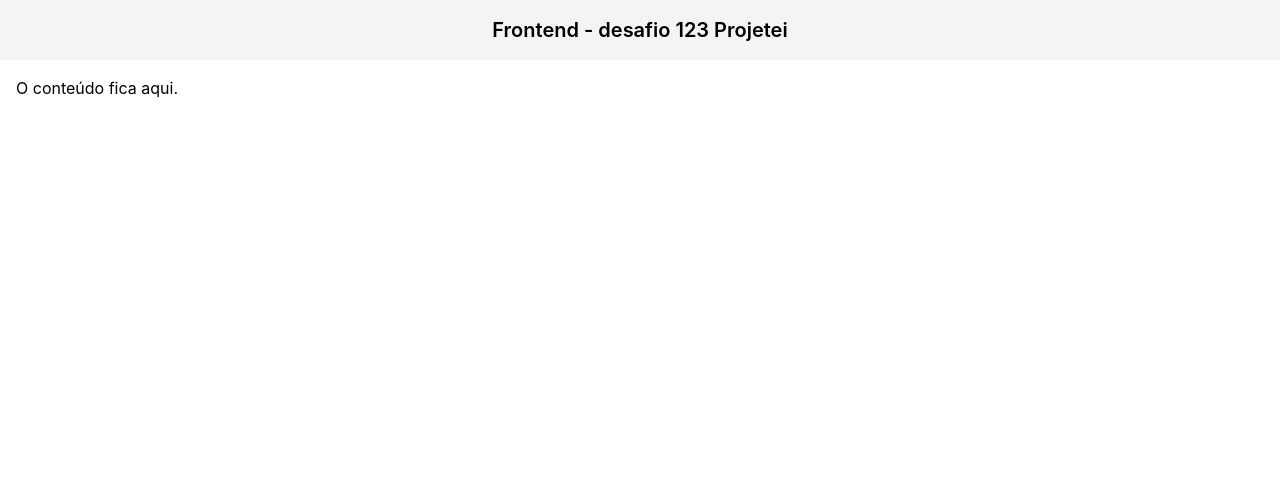
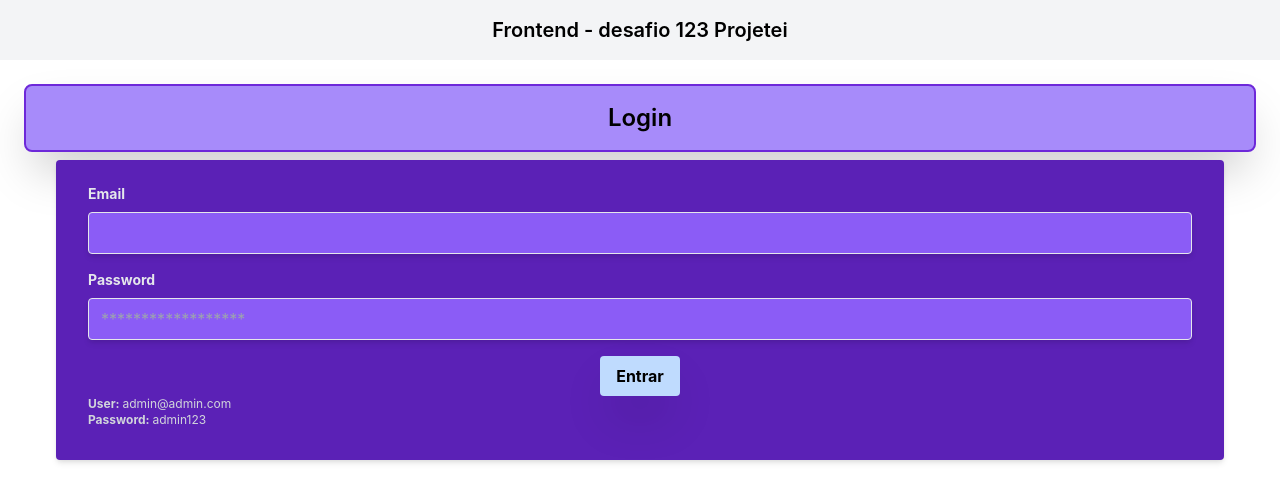
Before and after one commit to ThyMont/frontend-desafio-123-projetei, a React (Create React App) app: page /login in a window 1280 px wide. Shown: the top 502 px of the page. Built offline with nearby package versions, Linux system fonts and the light colour scheme.

Commit message:
Implementação das rotas iniciais e função de Login

```diff
--- a/src/App.jsx
+++ b/src/App.jsx
@@ -1,14 +1,13 @@
 import Header from './components/Header';
 import Main from './components/Main';
+import Router from './routes';
 
 export default function App() {
-  console.log('Teste no console do navegador');
-
   return (
     <div>
       <Header>Frontend - desafio 123 Projetei</Header>
       <Main>
-        <h2>O conteúdo fica aqui.</h2>
+        <Router />
       </Main>
     </div>
   );
--- /dev/null
+++ b/src/api/index.js
@@ -0,0 +1,12 @@
+//import Axios from 'axios';
+
+//const axios = Axios();
+
+const auth = ({ email, password }) => {
+  if (email === 'admin@admin.com' && password === 'admin123') {
+    return { email };
+  }
+  return;
+};
+
+export { auth };
--- /dev/null
+++ b/src/history.js
@@ -0,0 +1,5 @@
+import { createBrowserHistory } from 'history';
+
+const history = createBrowserHistory();
+
+export { history };
--- /dev/null
+++ b/src/pages/Home.jsx
@@ -0,0 +1,11 @@
+export default function Home() {
+  const handleSair = () => {
+    localStorage.clear();
+  };
+  return (
+    <div>
+      <button onClick={handleSair}>SAIR</button>
+      ESTOU NA HOME
+    </div>
+  );
+}
--- /dev/null
+++ b/src/pages/Login.jsx
@@ -0,0 +1,93 @@
+import { Formik, Form, Field, ErrorMessage } from 'formik';
+import * as yup from 'yup';
+import { auth } from '../api';
+import { history } from '../history';
+
+export default function Login() {
+  const handleSubmit = (values) => {
+    const user = auth(values);
+    if (user) {
+      localStorage.setItem('app-token', user);
+      history.push('/');
+    } else {
+      alert('Login Inválido');
+    }
+  };
+  const validations = yup.object().shape({
+    email: yup
+      .string()
+      .email('*Informe um email válido')
+      .required('*Email Obrigatório'),
+    password: yup
+      .string()
+      .min(6, '*A senha deve conter pelo menos 6 caracteres')
+      .required('*Senha Obrigatória'),
+  });
+  return (
+    <div>
+      <h1 className="text-center m-2   p-4 text-2xl font-semibold shadow-2xl bg-purple-400 border-2 border-purple-700 rounded-lg">
+        Login
+      </h1>
+      <Formik
+        initialValues={{}}
+        onSubmit={handleSubmit}
+        validationSchema={validations}
+      >
+        <Form className="bg-purple-800 shadow-md rounded px-8 pt-6 pb-8 mb-10 mx-10 flex flex-col">
+          <div className="mb-4 ">
+            <label
+              className="text-gray-200 block text-sm font-bold mb-2"
+              htmlFor="email"
+            >
+              Email
+            </label>
+            <Field
+              name="email"
+              className="shadow-md bg-purple-500 hover:bg-purple-600 appearance-none border rounded w-full py-2 px-3 text-grey-darker"
+            />
+            <ErrorMessage
+              component="span"
+              name="email"
+              className="text-yellow-300 font-semibold"
+            ></ErrorMessage>
+          </div>
+          <div className="mb-4 ">
+            <label
+              className="text-gray-200 block text-grey-darker text-sm font-bold mb-2"
+              htmlFor="password"
+            >
+              Password
+            </label>
+            <Field
+              name="password"
+              className="shadow-md bg-purple-500 hover:bg-purple-600 appearance-none border rounded w-full py-2 px-3 text-grey-darker"
+              type="password"
+              placeholder="******************"
+            />
+            <ErrorMessage
+              component="span"
+              name="password"
+              className="text-yellow-300 font-semibold"
+            />
+          </div>
+          <div className="flex items-center justify-between">
+            <button
+              className="shadow-2xl mx-auto bg-blue-200 hover:bg-blue-500 text-black font-bold py-2 px-4 rounded"
+              type="submit"
+            >
+              Entrar
+            </button>
+          </div>
+          <div className="text-gray-300 text-xs">
+            <p>
+              <strong>User: </strong>admin@admin.com
+            </p>
+            <p>
+              <strong>Password: </strong>admin123
+            </p>
+          </div>
+        </Form>
+      </Formik>
+    </div>
+  );
+}
--- /dev/null
+++ b/src/pages/NotFound.jsx
@@ -0,0 +1,3 @@
+export default function NotFound() {
+  return <div>Página não encontrada</div>;
+}
--- /dev/null
+++ b/src/routes/PrivateRoute.jsx
@@ -0,0 +1,16 @@
+import { Route, Redirect } from 'react-router';
+export default function PrivateRoute({ component, ...props }) {
+  const loggedIn = !!localStorage.getItem('app-token');
+  console.log(props);
+  // return (
+  //   <Route
+  //     {...props}
+  //     render={() => (loggedIn ? component : <Redirect from="*" to="/login" />)}
+  //   ></Route>
+  // );
+  return loggedIn ? (
+    <Route {...props} component={component} />
+  ) : (
+    <Redirect from="*" to="/login" />
+  );
+}
--- /dev/null
+++ b/src/routes/index.js
@@ -0,0 +1,20 @@
+import { Router, Switch, Route } from 'react-router';
+import Home from '../pages/Home';
+import Login from '../pages/Login';
+import { history } from '../history';
+import NotFound from '../pages/NotFound';
+import PrivateRoute from './PrivateRoute';
+
+const Routes = () => {
+  return (
+    <Router history={history}>
+      <Switch>
+        <Route component={Login} exact path="/login" />
+        <PrivateRoute component={Home} exact path="/" />
+        <PrivateRoute component={NotFound} />
+      </Switch>
+    </Router>
+  );
+};
+
+export default Routes;
```
Also changed, not shown: package.json (+7 -1 lines), 1 other file (tests, documents, lock files or other folders).
